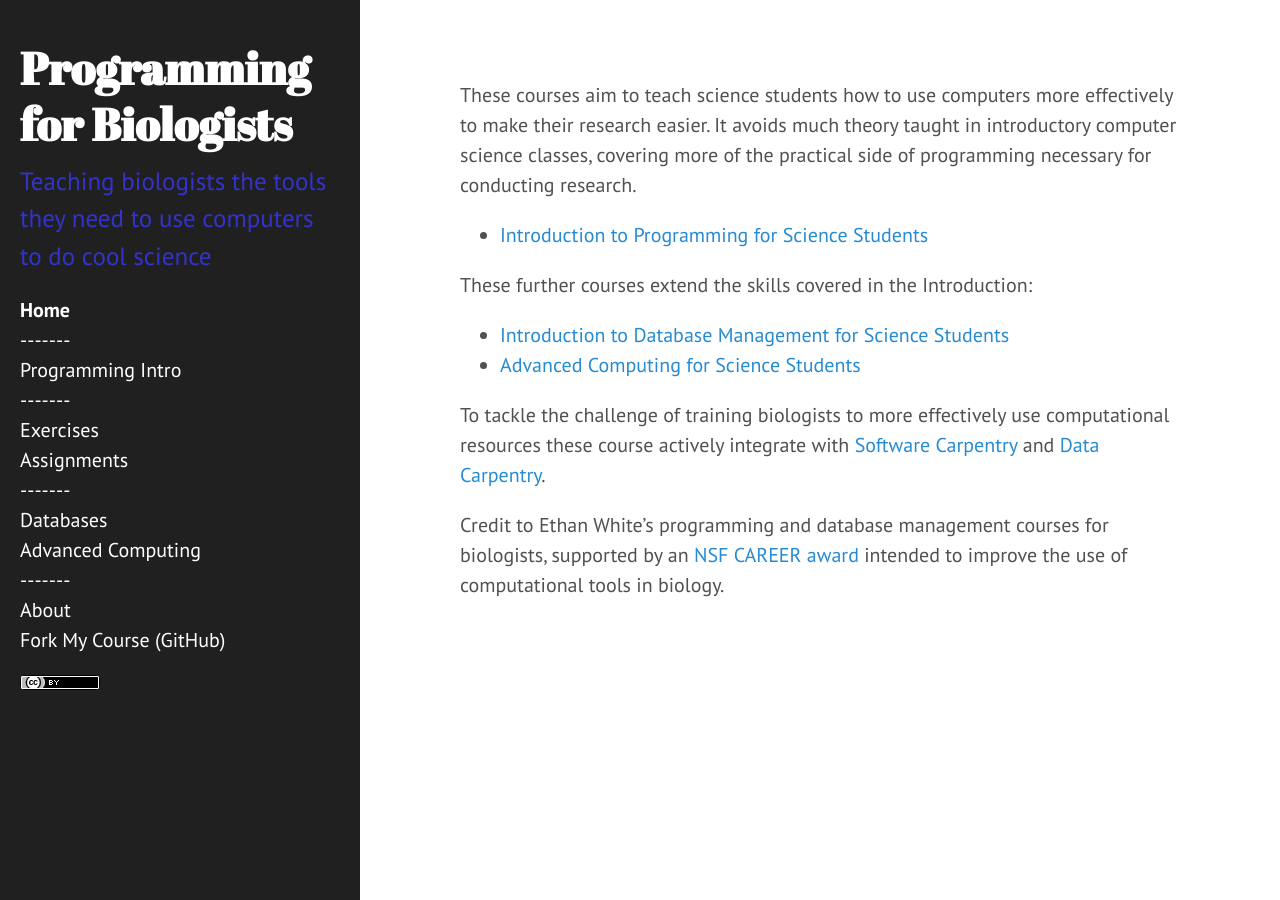
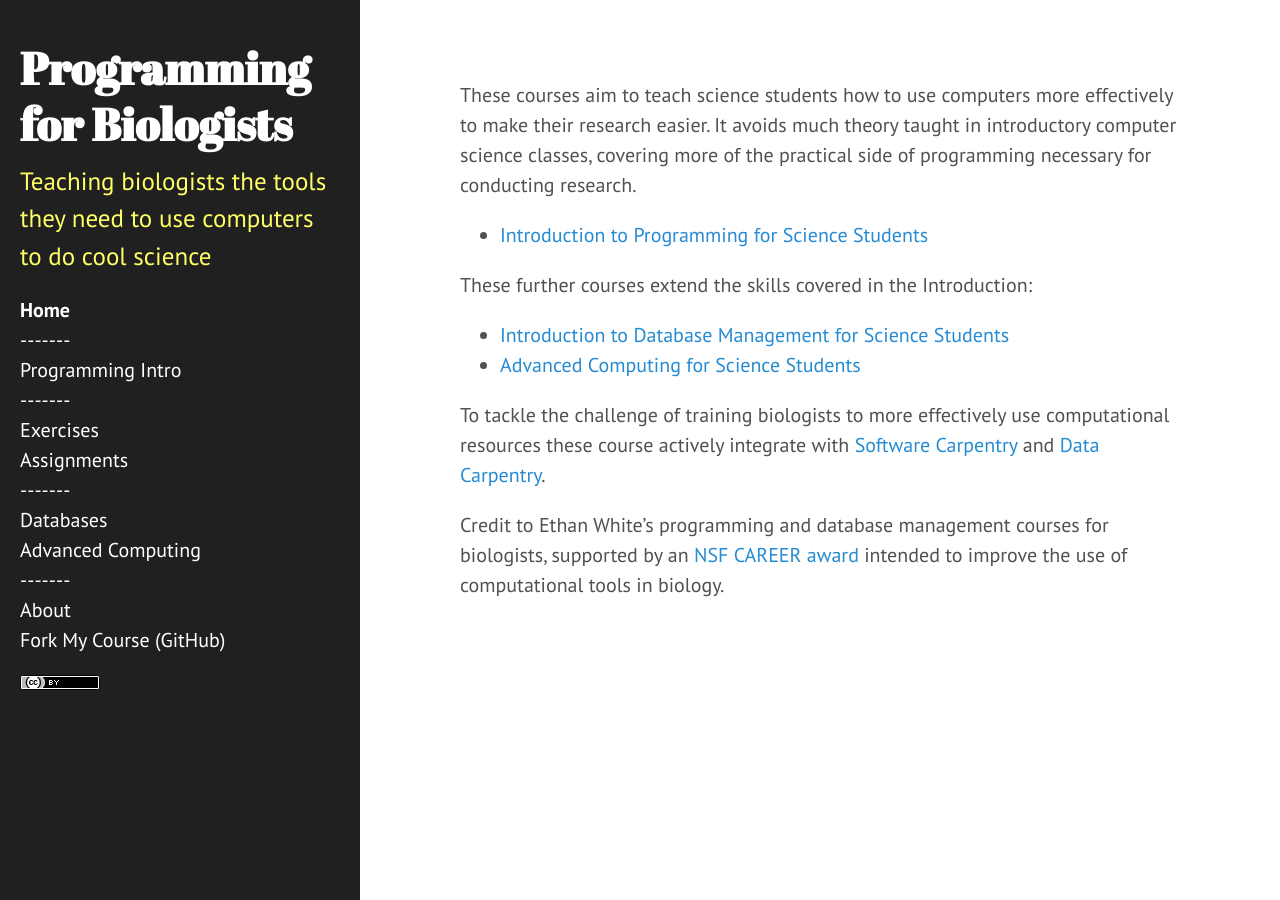
Before and after one commit to MonmouthSchool/MonmouthSchool.github.io, a Jekyll site: the page built from index.md, in a window 1280 px wide. Built offline with Jekyll 4.4.1, drawn with Linux system fonts in a browser that asks for light colours; Markdown is read by kramdown in place of the engine named in the settings.

Commit message:
Update hyde.css

```diff
--- a/public/css/hyde.css
+++ b/public/css/hyde.css
@@ -56,7 +56,7 @@ html {
 .sidebar {
   text-align: center;
   padding: 2rem 1rem;
-  color: #3333cc;
+  color: #ffff66;
   background-color: #202020;
 }
 @media (min-width: 48em) {
```
